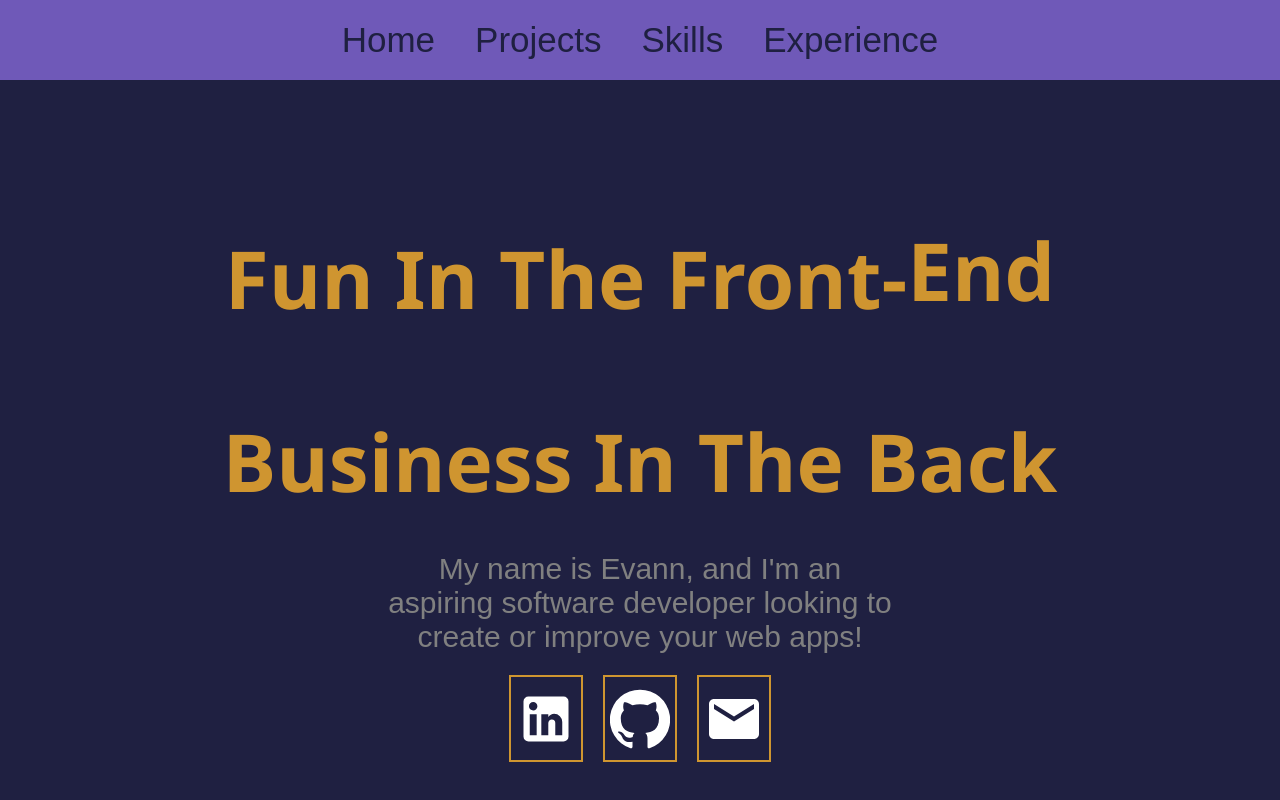
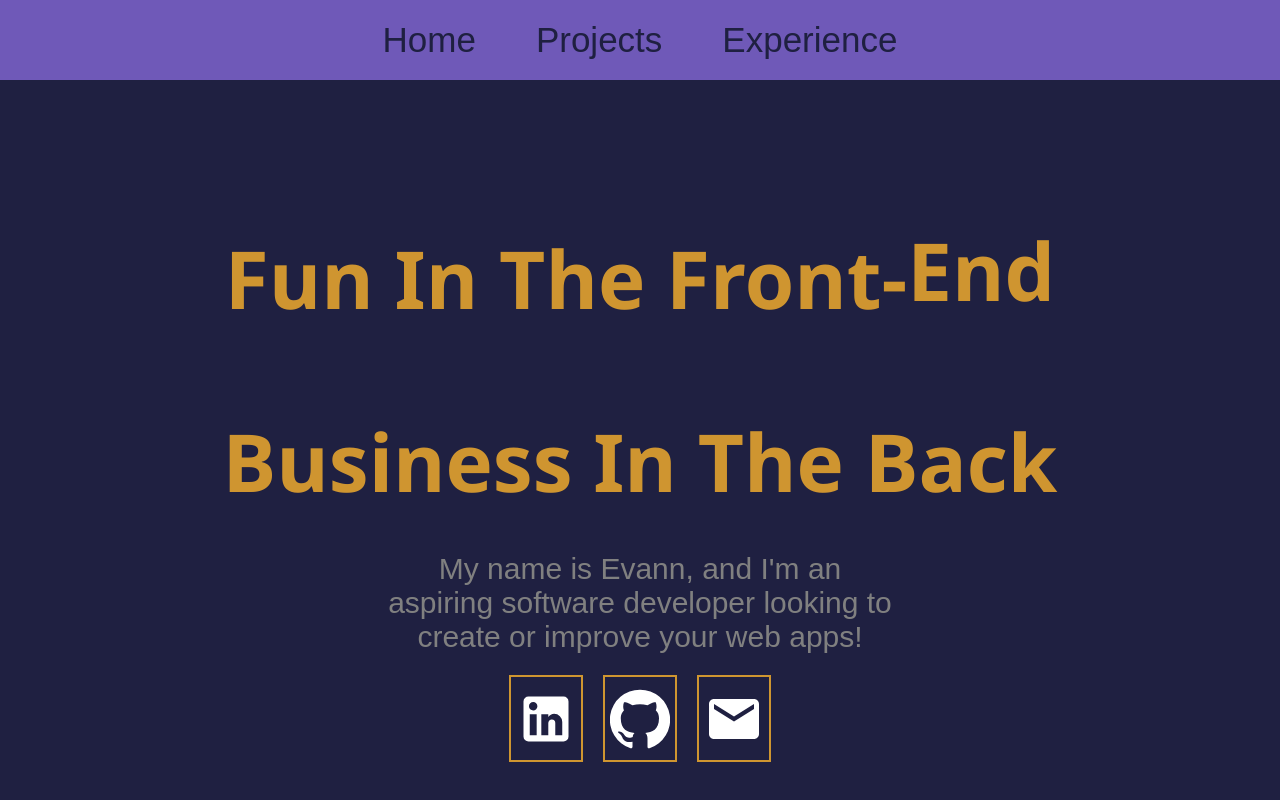
Before and after one commit to evannf/react-portfolio, a React (Create React App) app: page / in a window 1280 px wide. Shown: the top 800 px of the page. Built offline with nearby package versions, Linux system fonts and the light colour scheme.

Commit message:
skills page hidden

```diff
--- a/src/components/Navbar.js
+++ b/src/components/Navbar.js
@@ -21,10 +21,10 @@ function Navbar() {
             </button>
         </div>
         <div className='links'>
-            <Link to='/'>Home</Link>
-            <Link to='/projects'>Projects</Link>
-            <Link to='/skills'>Skills</Link>
-            <Link to='/experience'>Experience</Link>
+            <Link className='link' to='/'>Home</Link>
+            <Link className='link' to='/projects'>Projects</Link>
+            {/* <Link className='link' to='/skills'>Skills</Link> */}
+            <Link className='link' to='/experience'>Experience</Link>
         </div>
     </div>
   )
--- a/src/styles/Home.css
+++ b/src/styles/Home.css
@@ -85,7 +85,7 @@
     }
 
     .about .prompt {
-      margin-top: 10px;
+      margin-top: 2%;
       font-size: 20px;
       width: 80%;
     }
@@ -102,3 +102,9 @@
     }
 
   }
+
+  @media only screen and (max-width: 870px) {
+    .prompt {
+      margin-top: 6%;
+    }
+  }
--- a/src/styles/Navbar.css
+++ b/src/styles/Navbar.css
@@ -12,6 +12,11 @@
     align-items: center;
     justify-content: center;
     color: #1F2041;
+  }
+
+  .link{
+    padding-left:10px;
+    padding-right: 10px;
   }
 
   .navbar a {
```
